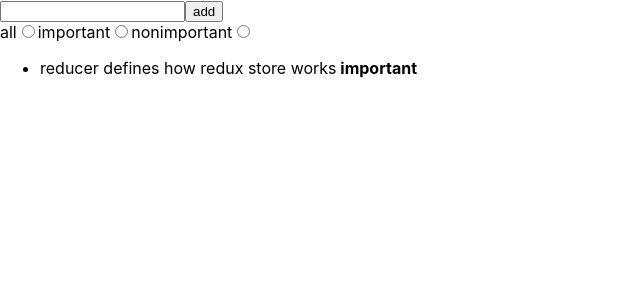
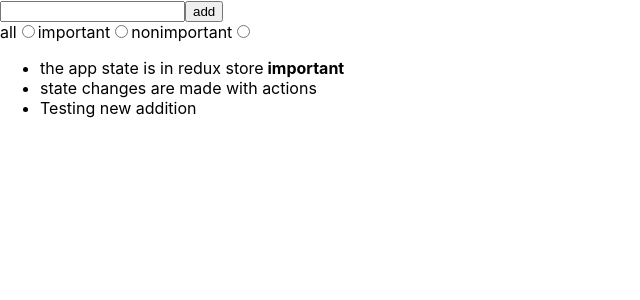
Before and after one commit to andrewdmoore408/full-stack-open-notes-redux, a React (Create React App) app: page / in a window 1280 px wide. Shown: the top 300 px of the page, without its empty margins (0-640 px from the left). Built offline with nearby package versions, Linux system fonts and the light colour scheme; data requests are answered from the project's data file.

Commit message:
Add dev DB/API backend using json-server; update adding new note to use DB API

```diff
--- a/db.json
+++ b/db.json
@@ -9,6 +9,11 @@
       "content": "state changes are made with actions",
       "important": false,
       "id": 2
+    },
+    {
+      "content": "Testing new addition",
+      "important": false,
+      "id": 3
     }
   ]
 }
--- a/src/App.js
+++ b/src/App.js
@@ -1,8 +1,19 @@
+import { useEffect } from 'react';
+import noteService from './services/notes';
+import { setNotes } from './reducers/noteReducer';
+import { useDispatch } from 'react-redux';
+
 import Notes from './components/Notes';
 import NewNote from './components/NewNote';
 import VisibilityFilter from './components/VisibilityFilter';
 
 const App = () => {
+  const dispatch = useDispatch();
+  useEffect(() => {
+    noteService.getAll()
+      .then(notes => dispatch(setNotes(notes)))
+    }, [dispatch]);
+
   return (
     <div>
       <NewNote/>
--- a/src/components/NewNote.js
+++ b/src/components/NewNote.js
@@ -1,15 +1,17 @@
 import { useDispatch } from 'react-redux';
 import { createNote } from '../reducers/noteReducer';
+import noteService from '../services/notes';
 
 const NewNote = (props) => {
   const dispatch = useDispatch();
 
-  const addNote = (event) => {
+  const addNote = async (event) => {
     event.preventDefault();
     const content = event.target.note.value;
     event.target.note.value = '';
 
-    dispatch(createNote(content));
+    const newNote = await noteService.createNew(content);
+    dispatch(createNote(newNote));
   };
 
   return (
--- a/src/index.js
+++ b/src/index.js
@@ -7,8 +7,9 @@ import reportWebVitals from './reportWebVitals';
 import { Provider } from 'react-redux';
 import { configureStore } from '@reduxjs/toolkit';
 
-import noteReducer, { createNote } from './reducers/noteReducer';
+import noteReducer, { setNotes } from './reducers/noteReducer';
 import filterReducer, { filterChange } from './reducers/filterReducer';
+import noteService from './services/notes';
 
 const store = configureStore(
   {
@@ -19,9 +20,14 @@ const store = configureStore(
   },
   window.__REDUX_DEVTOOLS_EXTENSION__ && window.__REDUX_DEVTOOLS_EXTENSION__());
 
+noteService.getAll()
+  .then(notes =>
+    store.dispatch(setNotes(notes))
+  );
+
 store.subscribe(() => console.log(store.getState()));
-store.dispatch(filterChange('IMPORTANT'));
-store.dispatch(createNote('combineReducers forms one reducer from many simple reducers'));
+// store.dispatch(filterChange('IMPORTANT'));
+// store.dispatch(createNote('combineReducers forms one reducer from many simple reducers'));
 
 ReactDOM.createRoot(document.getElementById('root')).render(
   <Provider store={store}>
--- a/src/reducers/noteReducer.js
+++ b/src/reducers/noteReducer.js
@@ -1,33 +1,11 @@
 import { createSlice } from '@reduxjs/toolkit';
-
-const initialState = [
-  {
-    content: 'reducer defines how redux store works',
-    important: true,
-    id: 1,
-  },
-  {
-    content: 'state of store can contain any data',
-    important: false,
-    id: 2,
-  },
-];
-
-const generateId = () =>
-  Number((Math.random() * 1000000).toFixed(0));
 
 const noteSlice = createSlice({
   name: 'notes',
-  initialState,
+  initialState: [],
   reducers: {
     createNote(state, action) {
-      const content = action.payload;
-
-      state.push({
-        content,
-        important: false,
-        id: generateId(),
-      });
+      state.push(action.payload);
     },
     toggleImportanceOf(state, action) {
       const id = action.payload;
@@ -40,8 +18,14 @@ const noteSlice = createSlice({
 
       return state.map(note => note.id !== id ? note : changedNote);
     },
+    appendNote(state, action) {
+      state.push(action.payload);
+    },
+    setNotes(state, action) {
+      return action.payload;
+    },
   },
 });
 
-export const { createNote, toggleImportanceOf } = noteSlice.actions
+export const { createNote, toggleImportanceOf, appendNote, setNotes } = noteSlice.actions
 export default noteSlice.reducer
--- /dev/null
+++ b/src/services/notes.js
@@ -0,0 +1,21 @@
+import axios from 'axios';
+
+const baseUrl = 'http://localhost:3001/notes';
+
+const getAll = async () => {
+  const response = await axios.get(baseUrl);
+  return response.data;
+};
+
+const createNew = async (content) => {
+  const object = {
+    content,
+    important: false
+  };
+
+  const response = await axios.post(baseUrl, object);
+  return response.data;
+};
+
+// eslint-disable-next-line import/no-anonymous-default-export
+export default { getAll, createNew };
```
